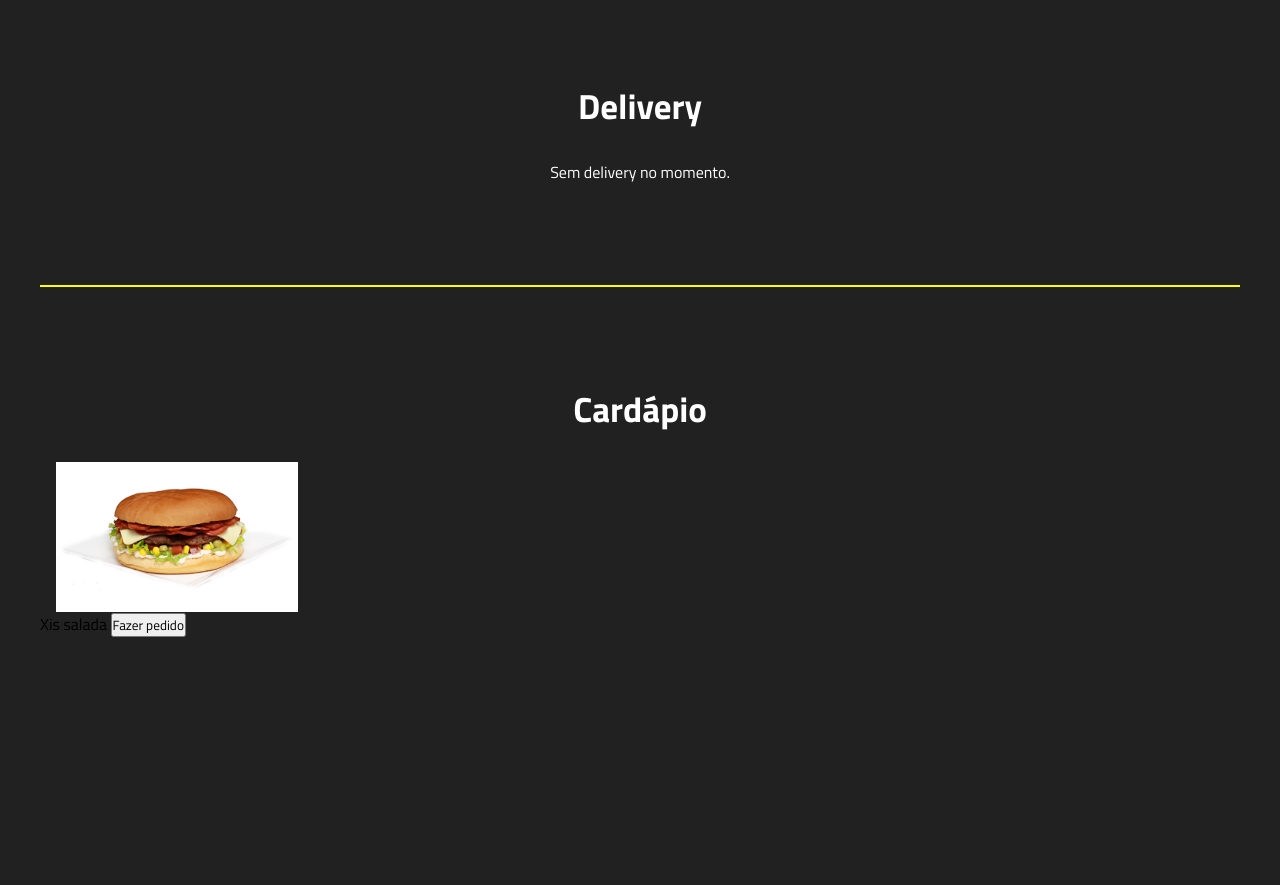
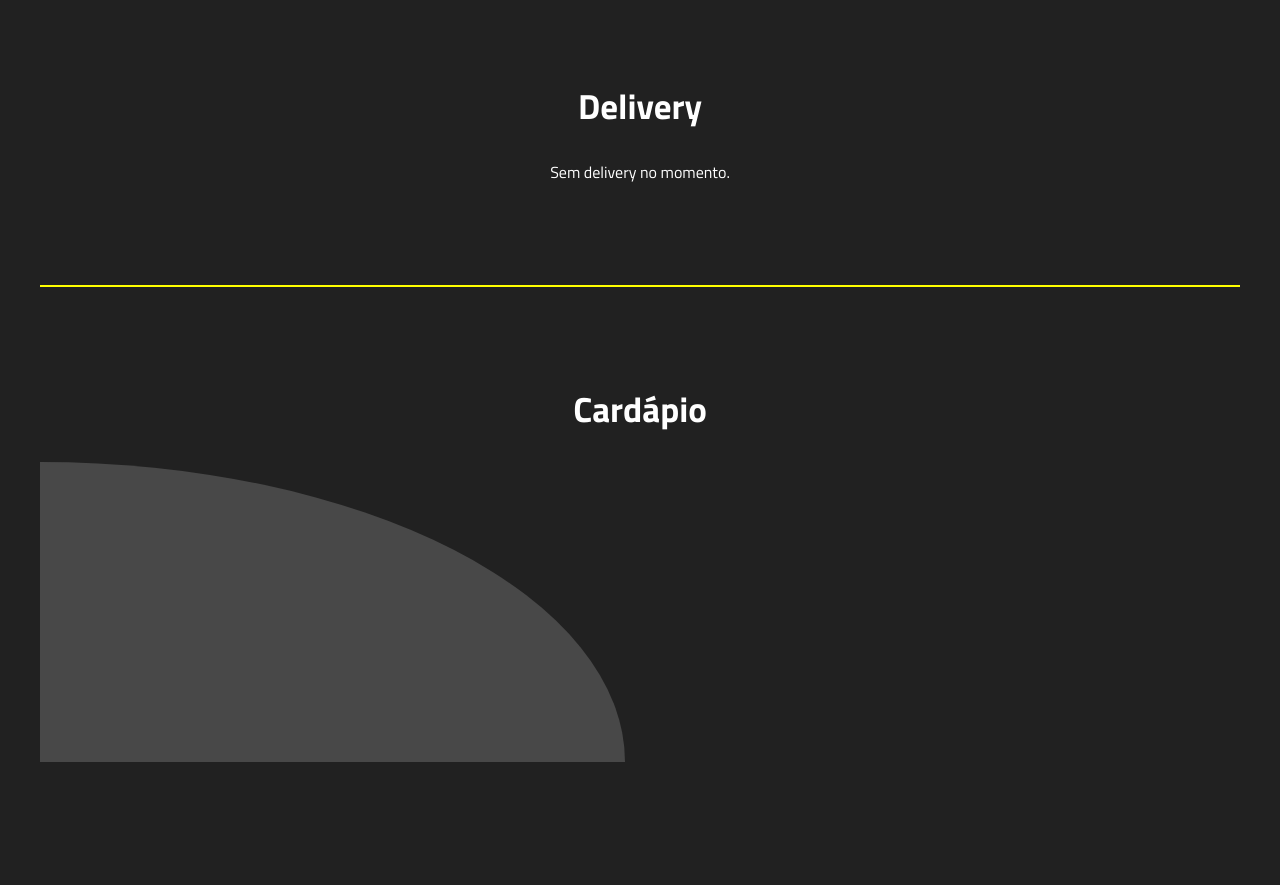
Before and after one commit to naoehosamuel/tailanches, a plain HTML site: page index.html in a window 1280 px wide. Shown: the part 816-1701 px from the top of the page. After the commit the page ends 1678 px from the top, so only its background shows below. Drawn offline with Linux system fonts and the light colour scheme.

Commit message:
style: change cardapio style

```diff
--- a/css/next.css
+++ b/css/next.css
@@ -120,15 +120,26 @@ section.cardapio .title-wrapper h2 {
     font-weight: bold;
     margin-bottom: 30px;
 }
-section.cardapio .cards .card-item {
-    width: calc(24% - 15px);
-    height: 100%;
-    min-height: 420px;
+section.cardapio .lista {
+    display: flex;
+    flex-direction: column;
+    width: 100%;
 }
-section.cardapio .cards .card-item .product-image {
-    height: 150px;
+section.cardapio .lista .item{
+    display: flex;
+    flex-direction: row;
     width: 100%;
-    background-position: center;
-    background-repeat: no-repeat;
-    background-size: contain;
+    min-height: 300px;
 }
+section.cardapio .lista .esquerda {
+    display: flex;
+    flex-direction: row;
+    width: calc(50% - 15px);
+    border-top-right-radius: 300%;
+    background-color: #484848;
+}
+section.cardapio .lista .direita {
+    display: flex;
+    flex-direction: row;
+    width: calc(50% - 15px);
+}
--- a/index.html
+++ b/index.html
@@ -33,11 +33,10 @@
     <section class="cardapio">
         <div class="container">
             <div class="title-wrapper"><h2>Cardápio</h2></div>
-            <div class="cards">
-                <div class="card-item">
-                    <div class="product-image" style="background-image: url(img/calabresa2.png);"></div>
-                    <span class="product-title">Xis salada</span>
-                    <button>Fazer pedido</button>
+            <div class="lista">
+                <div class="item">
+                    <div class="esquerda"></div>
+                    <div class="direita"></div>
                 </div>
             </div>
         </div>
```
